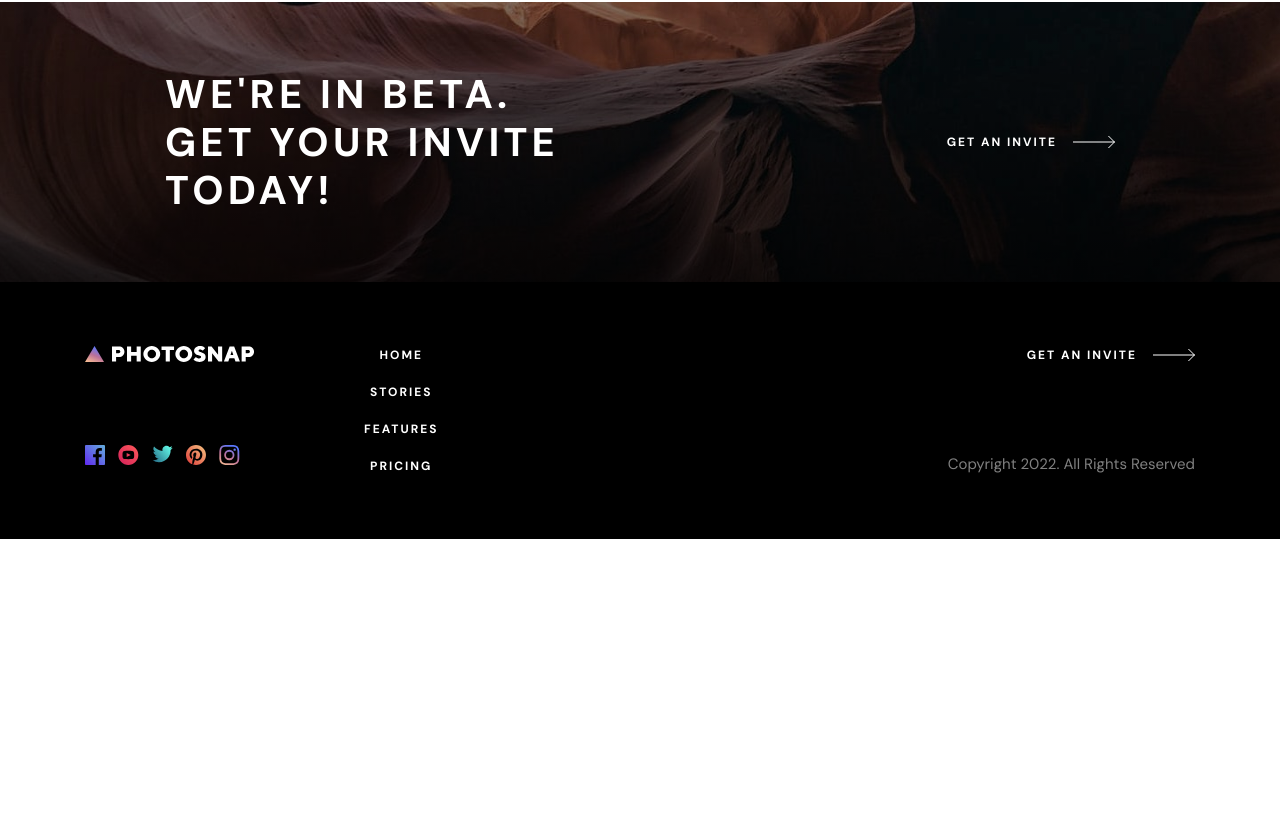
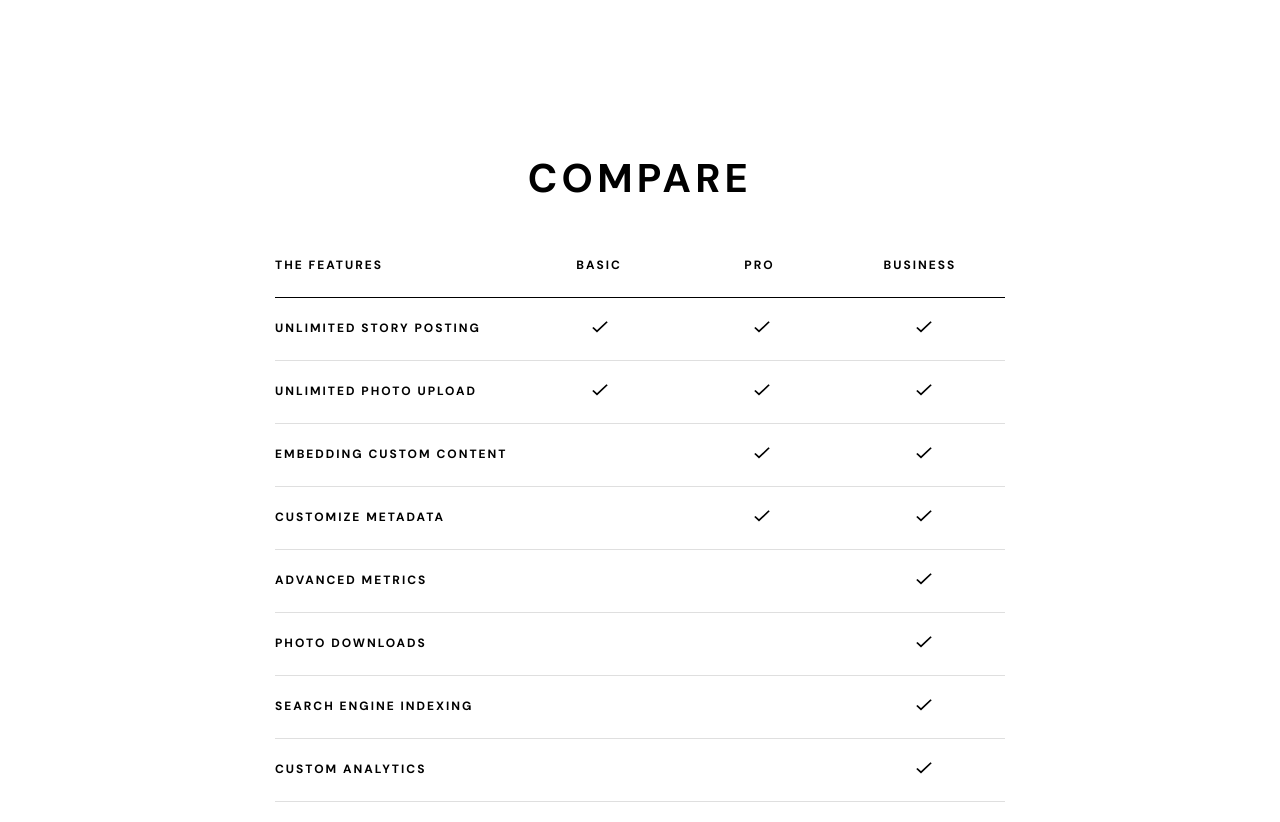
Before and after one commit to Inithar/Photosnap, a React (Vite) app: page /pricing in a window 1280 px wide. Shown: the part 1238-2060 px from the top of the page. Before the commit the page ends 1777 px from the top, so only its background shows below. Built offline with nearby package versions, Linux system fonts and the light colour scheme.

Commit message:
added compare section to pricing page

```diff
--- a/src/components/atoms/Heading/Heading.module.scss
+++ b/src/components/atoms/Heading/Heading.module.scss
@@ -31,4 +31,8 @@
   &_4 {
     @include heading-size(1.8rem, 1.39);
   }
+
+  &_5 {
+    @include heading-size(1.2rem, 1.33);
+  }
 }
--- a/src/components/atoms/Heading/index.tsx
+++ b/src/components/atoms/Heading/index.tsx
@@ -4,7 +4,7 @@ import classNames from 'classnames/bind';
 import styles from './Heading.module.scss';
 
 interface HeadingProps extends HTMLAttributes<HTMLHeadingElement> {
-  level: '1' | '2' | '3' | '4';
+  level: '1' | '2' | '3' | '4' | '5';
   theme?: 'dark' | 'light';
 }
 
@@ -15,7 +15,7 @@ const Heading = ({ children, level, theme = 'dark', ...props }: HeadingProps) =>
 
   const className = cx(props.className, 'heading', {
     heading_light: theme === 'light',
-    [`heading_${level}`]: level,
+    [`heading_${level}`]: level
   });
 
   return (
--- /dev/null
+++ b/src/components/molecules/CompareTableRow/CompareTableRow.module.scss
@@ -0,0 +1,58 @@
+@use '../../../scss/mixins';
+
+.row {
+  h5 {
+    margin-top: 2.3rem;
+    letter-spacing: 0.2rem;
+    text-transform: uppercase;
+  }
+
+  .plans {
+    display: flex;
+
+    & > div {
+      flex-basis: 33.3%;
+      margin-top: 1.6rem;
+    }
+
+    p {
+      color: var(--pure-black);
+      font-size: 1rem;
+      line-height: 1.3;
+      font-weight: bold;
+      letter-spacing: 0.16rem;
+      text-transform: uppercase;
+      opacity: 0.5;
+    }
+
+    img {
+      width: 1.6rem;
+      height: 1.2rem;
+      margin-top: 0.8rem;
+    }
+  }
+
+  @include mixins.breakpoint('md') {
+    display: flex;
+    justify-content: space-between;
+
+    h5 {
+      flex-basis: 33.3%;
+    }
+
+    .plans {
+      flex-basis: 66.6%;
+
+      & > div {
+        display: flex;
+        flex-direction: column;
+        align-items: center;
+        margin-top: 2.3rem;
+      }
+
+      img {
+        margin-top: 0;
+      }
+    }
+  }
+}
--- /dev/null
+++ b/src/components/molecules/CompareTableRow/index.tsx
@@ -0,0 +1,31 @@
+import styles from './CompareTableRow.module.scss';
+
+import Heading from '../../atoms/Heading';
+import useWindowSize from '../../../hooks/useWindowSize';
+
+type Options = {
+  basic: boolean;
+  pro: boolean;
+  business: boolean;
+};
+
+interface CompareTableRowProps {
+  feature: string;
+  options: Options;
+}
+
+const CompareTableRow = ({ feature, options }: CompareTableRowProps) => (
+  <div className={styles.row}>
+    <Heading level="5">{feature}</Heading>
+    <div className={styles.plans}>
+      {Object.keys(options).map(option => (
+        <div key={crypto.randomUUID()}>
+          {useWindowSize() < 768 && <p>{option}</p>}
+          {options[option as keyof Options] && <img src="./assets/pricing/desktop/check.svg" alt="" />}
+        </div>
+      ))}
+    </div>
+  </div>
+);
+
+export default CompareTableRow;
--- /dev/null
+++ b/src/components/organisms/CompareTable/CompareTable.module.scss
@@ -0,0 +1,51 @@
+@use '../../../scss/mixins';
+
+.table {
+  width: 100%;
+  max-width: 73rem;
+
+  &_head {
+    h5 {
+      letter-spacing: 0.2rem;
+      text-transform: uppercase;
+    }
+  }
+
+  .separator {
+    margin-top: 2.3rem;
+    width: 100%;
+    height: 0.1rem;
+    background-color: var(--pure-black);
+  }
+
+  .row_separator {
+    background-color: var(--light-gray);
+  }
+
+  @include mixins.breakpoint('md') {
+    &_head {
+      display: flex;
+      justify-content: space-between;
+
+      div {
+        display: flex;
+        flex-basis: 66.6%;
+      }
+
+      h5 {
+        flex-basis: 33.3%;
+      }
+
+      p {
+        flex-basis: 33%;
+        text-align: center;
+        color: var(--pure-black);
+        font-size: 1.2rem;
+        line-height: 1.3;
+        font-weight: bold;
+        letter-spacing: 0.2rem;
+        text-transform: uppercase;
+      }
+    }
+  }
+}
--- /dev/null
+++ b/src/components/organisms/CompareTable/index.tsx
@@ -0,0 +1,36 @@
+import styles from './CompareTable.module.scss';
+import { features } from '../../../data/pricing.json';
+
+import useWindowSize from '../../../hooks/useWindowSize';
+
+import Heading from '../../atoms/Heading';
+import CompareTableRow from '../../molecules/CompareTableRow';
+
+const CompareTable = () => (
+  <div className={styles.table}>
+    <div className={styles.table_head}>
+      <Heading level="5">The features</Heading>
+
+      {useWindowSize() >= 768 && (
+        <div>
+          {Object.keys(features[0].options).map(option => (
+            <p key={crypto.randomUUID()}>{option}</p>
+          ))}
+        </div>
+      )}
+    </div>
+
+    <div className={styles.separator} />
+
+    <div className={styles.table_body}>
+      {features.map(feature => (
+        <div key={crypto.randomUUID()}>
+          <CompareTableRow {...feature} />
+          <div className={`${styles.separator} ${styles.row_separator}`} />
+        </div>
+      ))}
+    </div>
+  </div>
+);
+
+export default CompareTable;
--- a/src/components/organisms/Navigation/index.tsx
+++ b/src/components/organisms/Navigation/index.tsx
@@ -1,16 +1,15 @@
-import { useState } from 'react';
-
 import styles from './Navigation.module.scss';
 import { navLinks } from '../../../data/layout.json';
 
+import { useState } from 'react';
+import useWindowSize from '../../../hooks/useWindowSize';
+
 import Button from '../../atoms/Button';
 import Wrapper from '../../atoms/Wrapper';
-import useWindowSize from '../../../hooks/useWindowSize';
 import NavLink from '../../atoms/NavLink';
 
 const Navigation = () => {
   const [isOpen, setIsOpen] = useState(false);
-  const windowWidth = useWindowSize();
 
   const handleNavigationChange = () => setIsOpen(!isOpen);
 
@@ -31,7 +30,7 @@ const Navigation = () => {
             <Button onClick={handleNavigationChange}>Get an invite</Button>
           </div>
 
-          {windowWidth < 768 ? <img src={`./assets/shared/mobile/${isOpen ? 'close' : 'menu'}.svg`} alt="" onClick={handleNavigationChange} /> : <Button>Get an invite</Button>}
+          {useWindowSize() < 768 ? <img src={`./assets/shared/mobile/${isOpen ? 'close' : 'menu'}.svg`} alt="" onClick={handleNavigationChange} /> : <Button>Get an invite</Button>}
         </nav>
       </Wrapper>
     </div>
--- a/src/components/pages/Pricing/Pricing.module.scss
+++ b/src/components/pages/Pricing/Pricing.module.scss
@@ -8,7 +8,7 @@
   display: flex;
   flex-direction: column;
   align-items: center;
-  padding: 6.4rem 2.9rem;
+  padding: 6.4rem 2.9rem 0;
 
   .period {
     display: flex;
@@ -44,4 +44,35 @@
       margin-top: 4.8rem;
     }
   }
+
+  @include mixins.breakpoint('md') {
+    padding: 11.2rem 4rem 0;
+  }
+
+  @include mixins.breakpoint('xl') {
+    padding-top: 12rem;
+  }
 }
+
+.compare_table {
+  display: flex;
+  flex-direction: column;
+  align-items: center;
+  padding: 6.4rem 2.9rem;
+
+  @include mixins.breakpoint('md') {
+    padding: 11.2rem 4rem;
+
+    & > div {
+      margin-top: 6.4rem;
+    }
+  }
+
+  @include mixins.breakpoint('xl') {
+    padding-block: 16rem;
+
+    & > div {
+      margin-top: 5.6rem;
+    }
+  }
+}
--- a/src/components/pages/Pricing/index.tsx
+++ b/src/components/pages/Pricing/index.tsx
@@ -2,12 +2,15 @@ import styles from './Pricing.module.scss';
 import { header, pricingBoxes } from '../../../data/pricing.json';
 
 import { useState } from 'react';
+import useWindowSize from '../../../hooks/useWindowSize';
 
 import Wrapper from '../../atoms/Wrapper';
+import Heading from '../../atoms/Heading';
+import ToggleInput from '../../atoms/ToggleInput';
+import PriceBox from '../../molecules/PriceBox';
 import InfoBox from '../../organisms/InfoBox';
 import Beta from '../../organisms/Beta';
-import ToggleInput from '../../atoms/ToggleInput';
-import PriceBox from '../../molecules/PriceBox';
+import CompareTable from '../../organisms/CompareTable';
 
 const Pricing = () => {
   const [period, setPeriod] = useState<'month' | 'year'>('month');
@@ -32,7 +35,10 @@ const Pricing = () => {
           </div>
         </section>
 
-        <section></section>
+        <section className={styles.compare_table}>
+          {useWindowSize() >= 768 && <Heading level="2">Compare</Heading>}
+          <CompareTable />
+        </section>
 
         <section>
           <Beta />
--- a/src/data/pricing.json
+++ b/src/data/pricing.json
@@ -30,5 +30,71 @@
         "year": "$990.00"
       }
     }
+  ],
+  "features": [
+    {
+      "feature": "UNLIMITED STORY POSTING",
+      "options": {
+        "basic": true,
+        "pro": true,
+        "business": true
+      }
+    },
+    {
+      "feature": "UNLIMITED PHOTO UPLOAD",
+      "options": {
+        "basic": true,
+        "pro": true,
+        "business": true
+      }
+    },
+    {
+      "feature": "EMBEDDING CUSTOM CONTENT",
+      "options": {
+        "basic": false,
+        "pro": true,
+        "business": true
+      }
+    },
+    {
+      "feature": "CUSTOMIZE METADATA",
+      "options": {
+        "basic": false,
+        "pro": true,
+        "business": true
+      }
+    },
+    {
+      "feature": "ADVANCED METRICS",
+      "options": {
+        "basic": false,
+        "pro": false,
+        "business": true
+      }
+    },
+    {
+      "feature": "PHOTO DOWNLOADS",
+      "options": {
+        "basic": false,
+        "pro": false,
+        "business": true
+      }
+    },
+    {
+      "feature": "SEARCH ENGINE INDEXING",
+      "options": {
+        "basic": false,
+        "pro": false,
+        "business": true
+      }
+    },
+    {
+      "feature": "CUSTOM ANALYTICS",
+      "options": {
+        "basic": false,
+        "pro": false,
+        "business": true
+      }
+    }
   ]
 }
```
